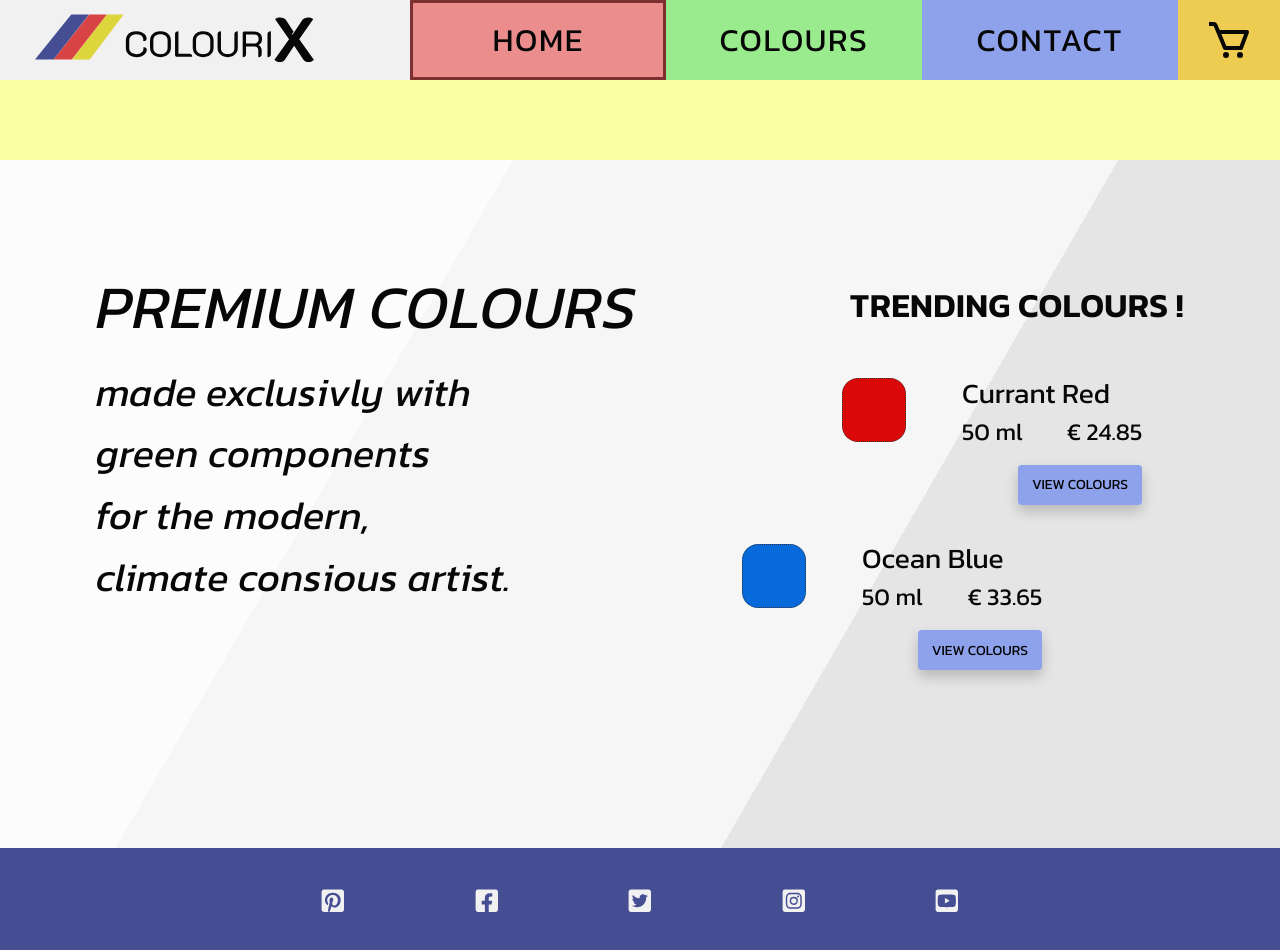
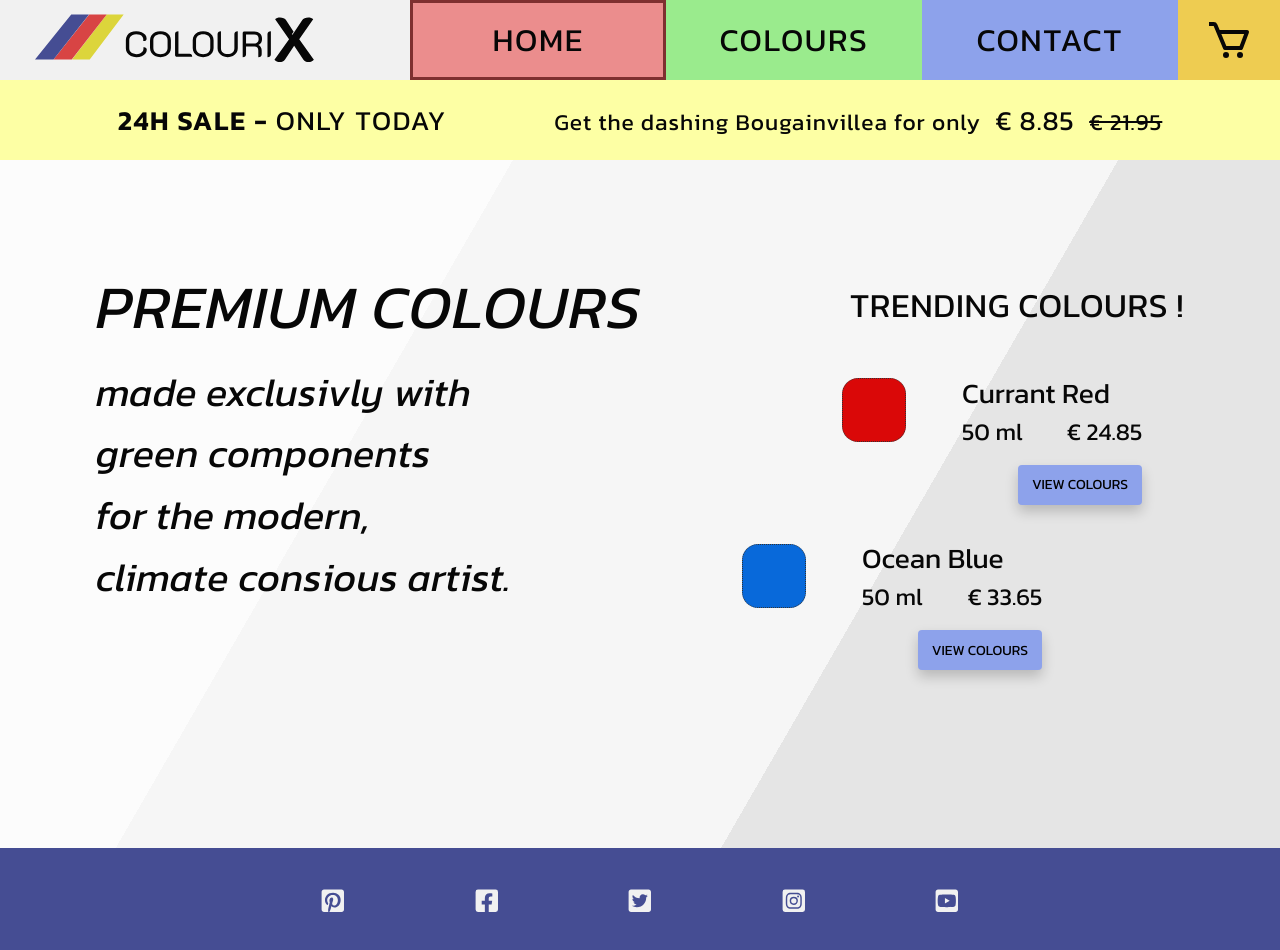
Before and after one commit to Patrick-Svensson/colourix, a React (Create React App) app: page / in a window 1280 px wide. Shown: the top 950 px of the page. Built offline with nearby package versions, Linux system fonts and the light colour scheme.

Commit message:
Add style to Banner. Adjust letter spacing to Home headers.

```diff
--- a/src/Components/Banner.css
+++ b/src/Components/Banner.css
@@ -1,13 +1,50 @@
+.bannerLink {
+    width: 100%;
+    height: 100%;
+    text-decoration: none;
+    color: #070707;
+}
+
 .banner {
     width: 100vw;
     height: 10vh;
+    display: flex;
+    justify-content: center;
+    align-items: center;
     background-color: #fdffa4;
     margin-top: 10vh;
 }
 
-.bannerLink {
-    width: 100%;
-    height: 100%;
+.bannerContent {
+    width: 90%;
+    display: flex;
+    justify-content: space-around;
+}
+
+.bannerHeading {
+    font-size: clamp(1.2rem, 1rem + 0.8889vw, 1.8rem);
+    font-weight: 600;
+    letter-spacing: 0.1rem;
+    text-transform: uppercase;
+}
+
+.bannerHeading > span {
+    font-weight: 400;
+    text-transform: uppercase;
+}
+
+.bannerText {
+    font-size: clamp(1rem, 0.8333rem + 0.7407vw, 1.5rem);
+    font-weight: 400;
+    letter-spacing: 0.06rem;
+}
+
+.bannerPrice {
+    text-decoration-line: line-through;
+}
+
+.bannerNewPrice {
+    font-size: clamp(1.2rem, 1rem + 0.8889vw, 1.8rem);
 }
 
 /* Screen breakpoint 1200px */
@@ -23,7 +60,12 @@
 
 @media screen and (max-width: 49rem) {
     .banner {
-        height: 4rem;
+        height: 6rem;
         margin-top: 4rem;
     }
+
+    .bannerContent {
+        width: 80%;
+        flex-direction: column;
+    }
 }
--- a/src/Components/Banner.js
+++ b/src/Components/Banner.js
@@ -6,7 +6,15 @@ const Banner = () => {
         <>
             <Link className="bannerLink" to="/colours">
                 <div className="banner">
-                    <div className=""></div>
+                    <div className="bannerContent">
+                        <h3 className="bannerHeading">
+                            24h sale &#45; <span>only today</span>
+                        </h3>
+                        <p className="bannerText">
+                            Get the dashing Bougainvillea for only<span className="bannerNewPrice"> &nbsp;€ 8.85&nbsp; </span>
+                            <span className="bannerPrice">€ 21.95</span>
+                        </p>
+                    </div>
                 </div>
             </Link>
         </>
--- a/src/Pages/Home.css
+++ b/src/Pages/Home.css
@@ -25,7 +25,7 @@
     font-size: clamp(2.6rem, 2.2rem + 2vw, 4rem);
     text-transform: uppercase;
     line-height: clamp(2.5rem, 2.2143rem + 1.4286vw, 3.5rem);
-    letter-spacing: 0.04rem;
+    letter-spacing: 0.06rem;
     font-weight: 400;
     font-style: italic;
 }
@@ -54,8 +54,9 @@
 
 .homeColHeading {
     font-size: clamp(1.6rem, 1.4rem + 0.8889vw, 2.2rem);
+    font-weight: 400;
     text-transform: uppercase;
-    letter-spacing: 0.02rem;
+    letter-spacing: 0.04rem;
     padding-bottom: 2rem;
 }
 
```
